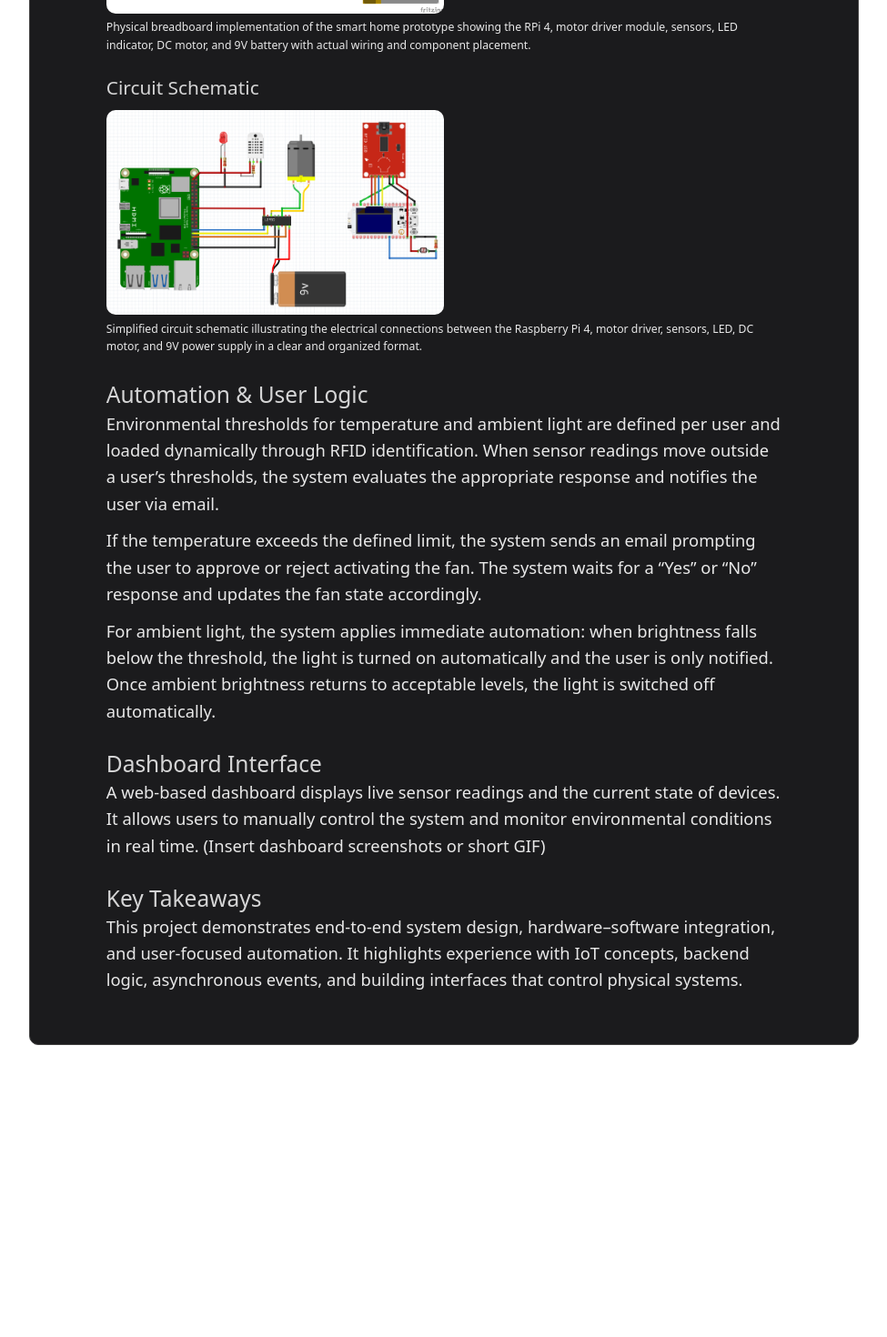
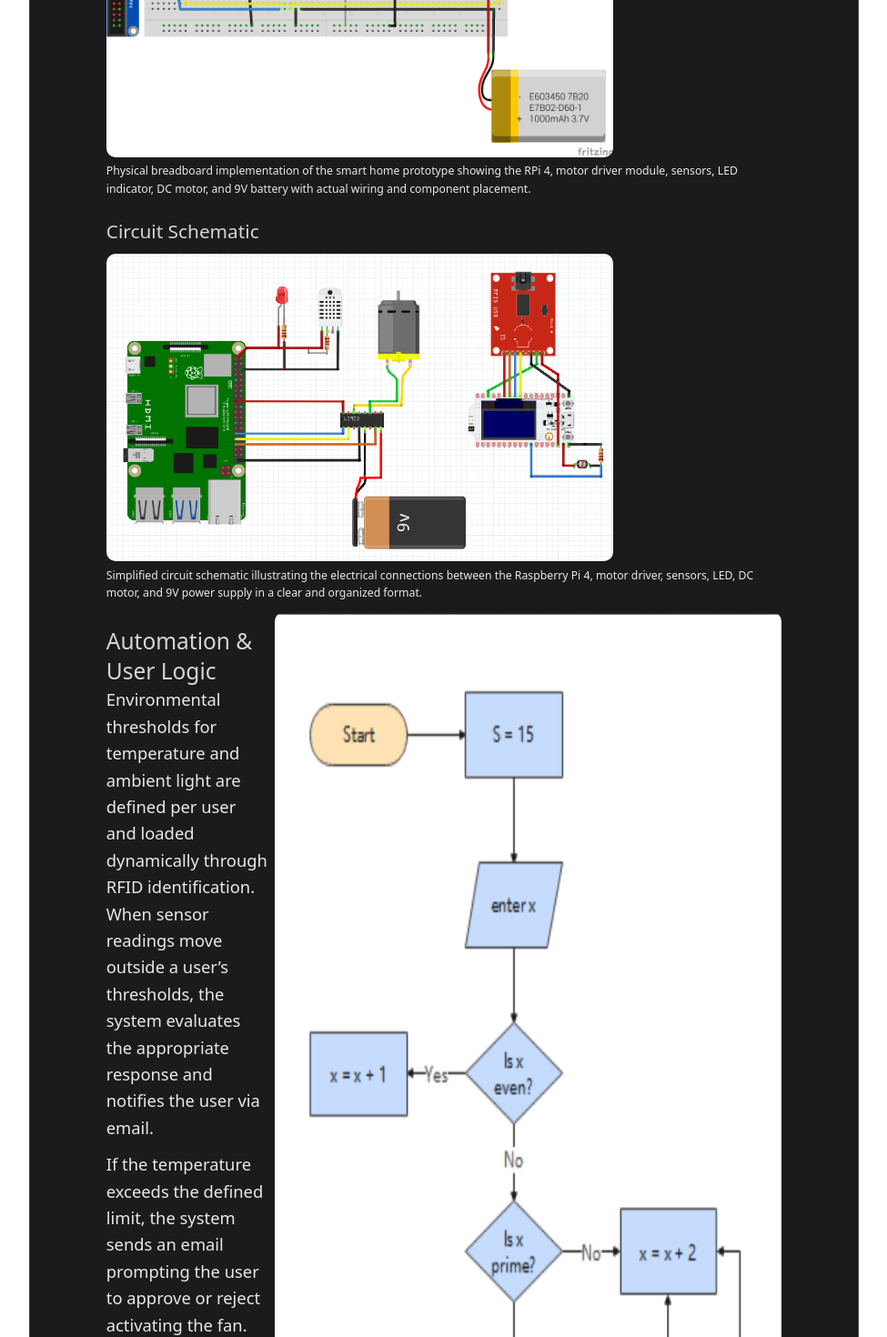
Before and after one commit to hedi3489/my-portfolio, a React (Vite) app: page /projects/IoT-Smart-Home in a window 1280 px wide. Shown: the part 1280-2750 px from the top of the page at 91% size, without its empty margins (152-1127 px from the left). Before the commit the page ends 2490 px from the top, so only its background shows below. Built offline with nearby package versions, Linux system fonts and the light colour scheme.

Commit message:
Included flowchart -TBU

```diff
--- a/src/components/IoTPage.jsx
+++ b/src/components/IoTPage.jsx
@@ -1,6 +1,7 @@
 import rpiImage from '../assets/rpi-top.png'
 import iotSetup1 from '../assets/iot-setup1.png'
 import iotSetup2 from '../assets/iot-setup2.png'
+import flowchart from '../assets/flowchart.png'
 import { FaMicrochip, FaLightbulb, FaFan, FaIdCard } from 'react-icons/fa'
 import { MdSensors, MdMemory } from 'react-icons/md'
 import { BsCpu } from 'react-icons/bs'
@@ -96,7 +97,7 @@ function IoTProjectPage() {
               </>
             }
           />
-
+          <div className='flex'>
             <TextSection
               title="Automation & User Logic"
               paragraphs={[
@@ -106,6 +107,8 @@ function IoTProjectPage() {
               ]}
               className="text-section in-section-gap"
             />
+            <img src={flowchart} alt="" className='image full-width'/>
+          </div>
 
           <TextSection
             title="Dashboard Interface"
--- a/src/styles/Containers.css
+++ b/src/styles/Containers.css
@@ -85,7 +85,7 @@
 }
 
 .image {
-  max-width: 50%;
+  max-width: 75%;
   height: auto;
   border-radius: var(--radius);
 }
```
Also changed, not shown: src/assets/flowchart.png (added). Lines whose indentation alone changed are shown as unchanged.
